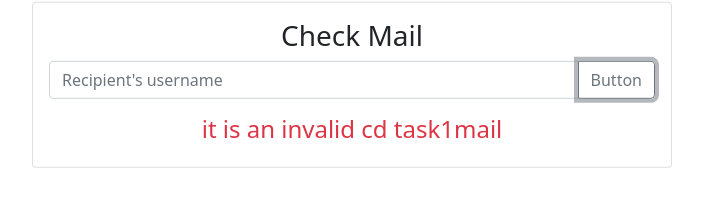
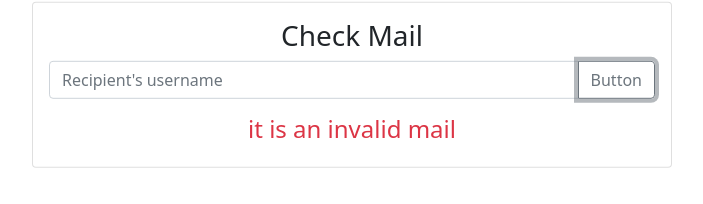
Before and after one commit to GMShimon/Valid-Mail-checker, a plain HTML site: page index.html in a window 1280 px wide. Both pictures are taken after a click on the button "Button". Shown: the part 315-519 px from the top of the page, without its empty margins (288-991 px from the left). Drawn offline with nearby package versions, Linux system fonts and the light colour scheme.

Commit message:
correction

```diff
--- a/index.html
+++ b/index.html
@@ -39,7 +39,7 @@
                 </div>
                 <div id="valid-container"></div>
                 <h4 class="text-success" id="valid">it is a valid mail</h4>
-                <h4 class="text-danger" id="invalid">it is an invalid cd task1mail</h4>
+                <h4 class="text-danger" id="invalid">it is an invalid mail</h4>
 
 
             </div>
```
